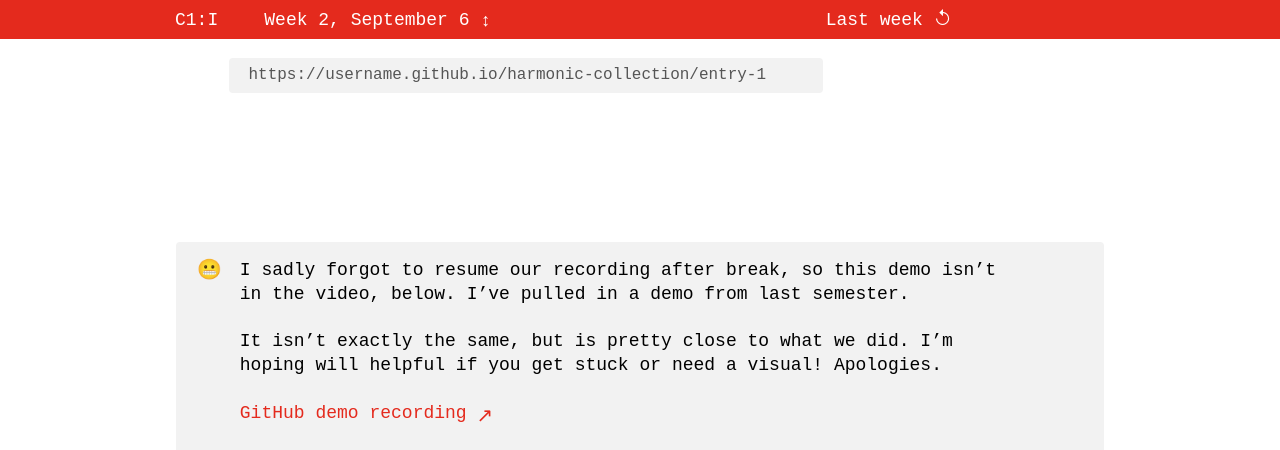
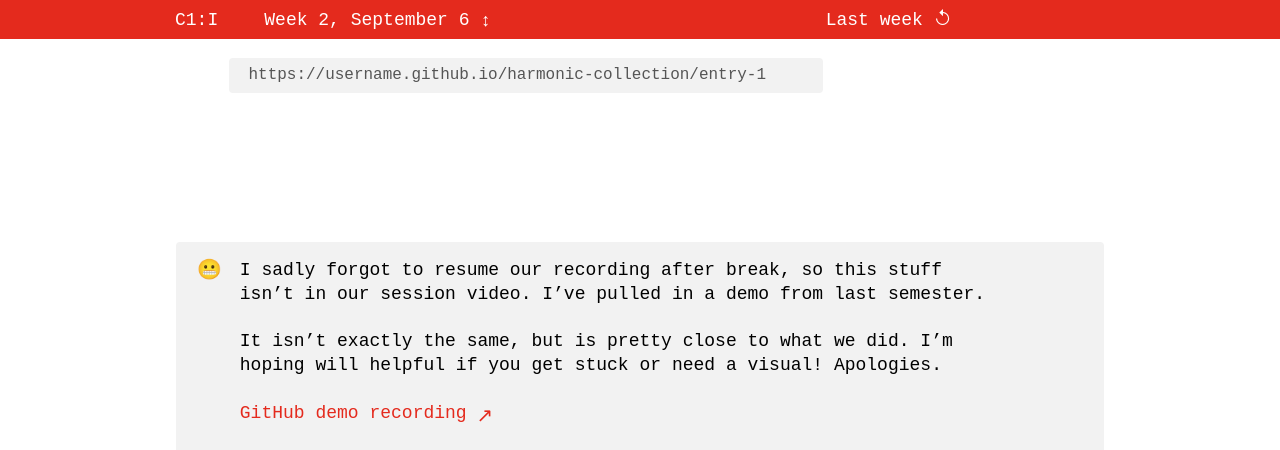
Before and after one commit to core-interaction/core-interaction.github.io, a Jekyll site: the page built from week/2.md, in a window 1280 px wide and 900 px high, scrolled down 2746 px, cut to the strip 0-450 px from the top of the window. Built offline with Jekyll 4.4.1, drawn with Linux system fonts in a browser that asks for light colours.

Commit message:
Better sentence.

```diff
--- a/week/2.md
+++ b/week/2.md
@@ -68,7 +68,7 @@ We’re going to dive right in and make our first web pages, no big deal! We
 
 
 
-> I sadly forgot to resume our recording after break, so this demo isn’t in the video, below. I’ve pulled in a demo from last semester.
+> I sadly forgot to resume our recording after break, so this stuff isn’t in our session video. I’ve pulled in a demo from last semester.
 >
 > It isn’t exactly the same, but is pretty close to what we did. I’m hoping will helpful if you get stuck or need a visual! Apologies.
 >
```
